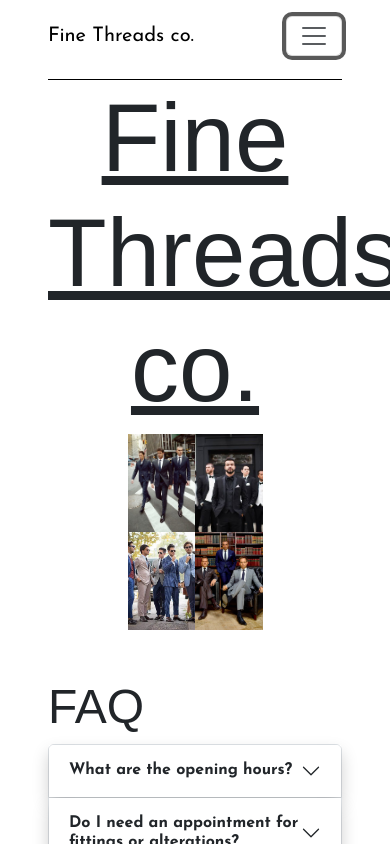
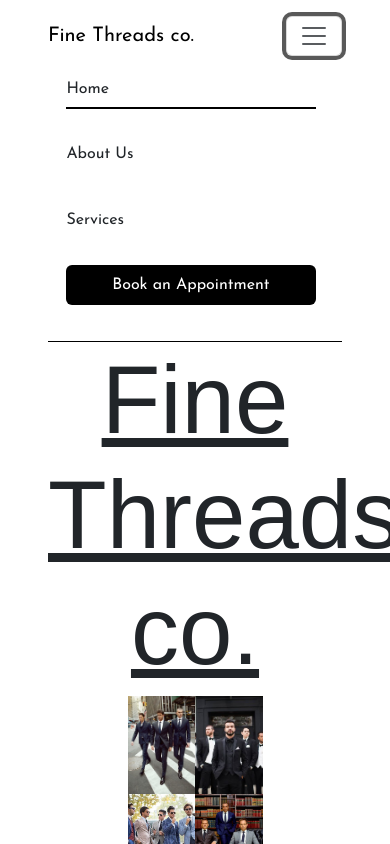
Before and after one commit to FineThreadsCo/FineThreadsCo.github.io, a React (Vite) app: page / in a window 390 px wide. Both pictures are taken after a click on the button "Toggle navigation". Shown: the top 844 px of the page. Built offline with nearby package versions, Linux system fonts and the light colour scheme; a web font is replaced by a local one.

Commit message:
hamburger menu works now

```diff
--- a/src/components/Header.jsx
+++ b/src/components/Header.jsx
@@ -1,9 +1,17 @@
-import React from "react";
+import React, { useEffect, useRef } from "react";
 import { useLocation, Link } from "react-router-dom";
+import { Collapse } from "bootstrap";
 
 function Header() {
   const location = useLocation();
   const currentPage = location.pathname;
+  const navbarRef = useRef(null);
+
+  useEffect(() => {
+    const navbar = navbarRef.current;
+    const bsCollapse = new Collapse(navbar, { toggle: false });
+    bsCollapse.hide();
+  }, [location]);
 
   return (
     <header className="header border-bottom-line mx-5 pt-2 pb-3">
@@ -14,15 +22,19 @@ function Header() {
         <button
           className="navbar-toggler"
           type="button"
-          data-toggle="collapse"
-          data-target="#navbarNav"
+          data-bs-toggle="collapse"
+          data-bs-target="#navbarNav"
           aria-controls="navbarNav"
           aria-expanded="false"
           aria-label="Toggle navigation"
         >
           <span className="navbar-toggler-icon"></span>
         </button>
-        <div className="collapse navbar-collapse" id="navbarNav">
+        <div
+          ref={navbarRef}
+          className="collapse navbar-collapse"
+          id="navbarNav"
+        >
           <div className="container-fluid">
             <ul className="navbar-nav ml-auto align-far-right">
               <li className="nav-item mr-3">
```
